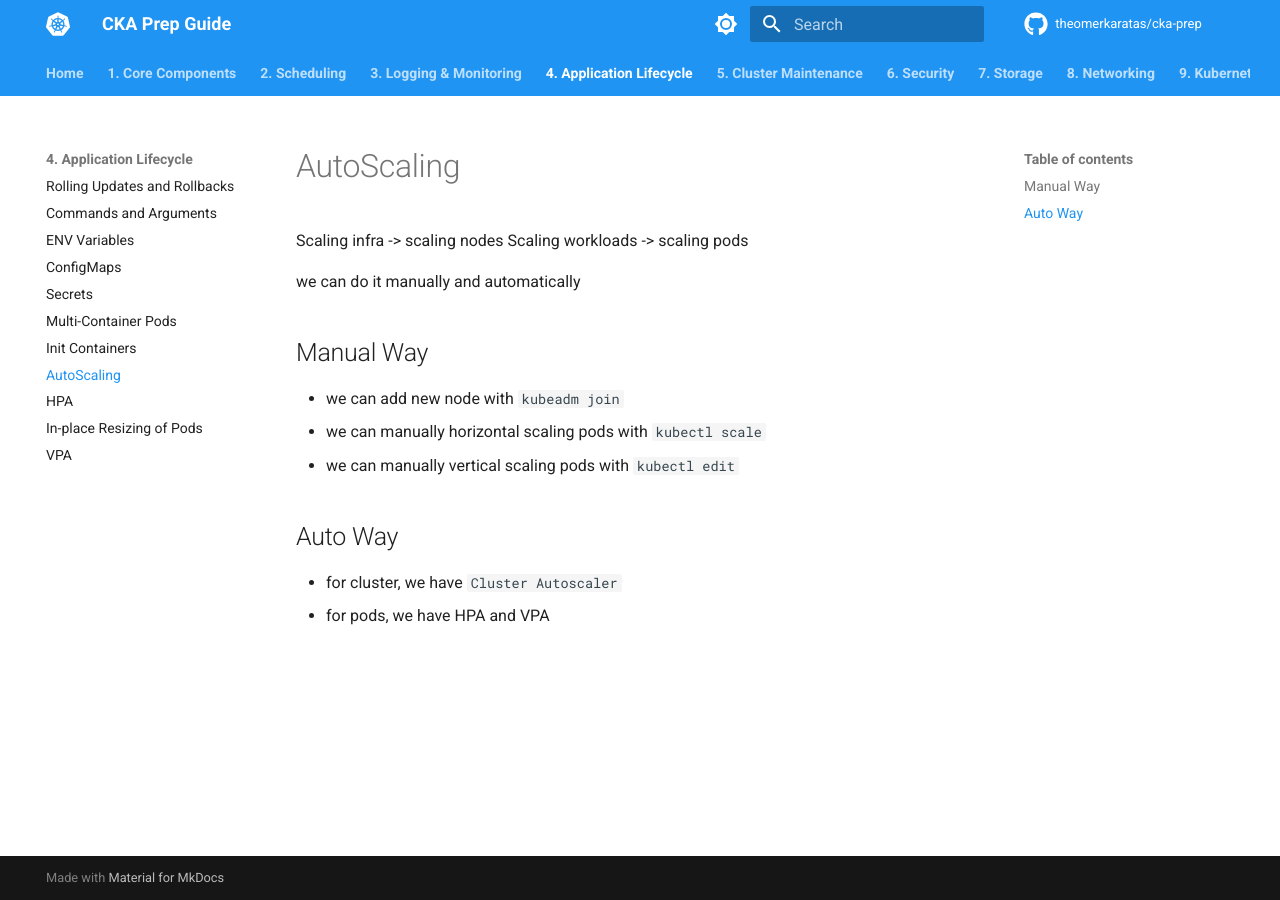
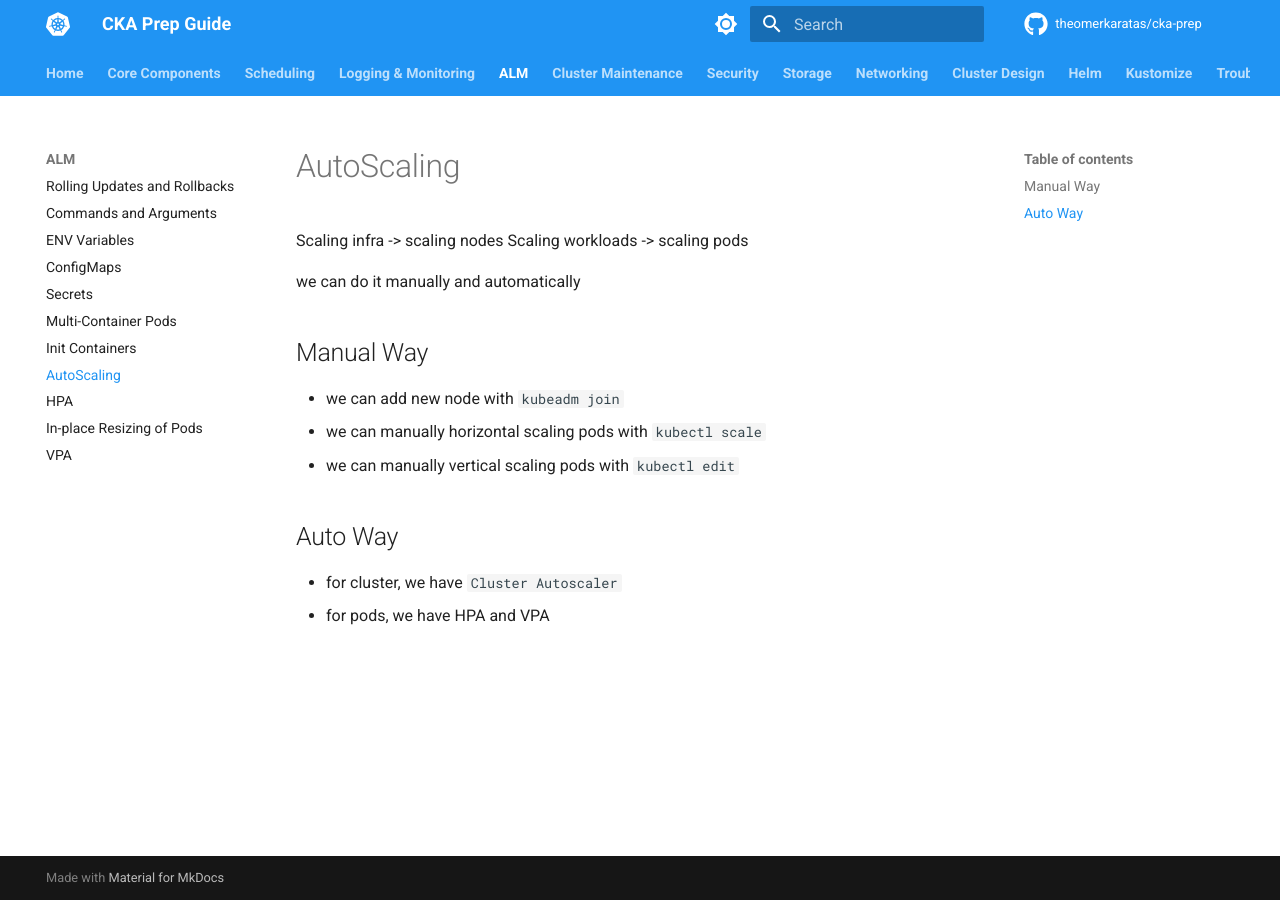
Before and after one commit to theomerkaratas/cka-prep, an MkDocs documentation site: the page built from docs/4. ALM/8. AutoScaling.md, in a window 1280 px wide. Built offline with MkDocs 1.6.1 and Material for MkDocs 9.7.7, drawn with Linux system fonts in a browser that asks for light colours; comment, search, counter and statistics services are not loaded.

Commit message:
refactor(docs): remove numbers from top navigation bar and shorten folder names

```diff
--- a/mkdocs.yml
+++ b/mkdocs.yml
@@ -74,7 +74,7 @@ markdown_extensions:
 
 nav:
   - Home: index.md
-  - 1. Core Components:
+  - Core Components:
         - etcd: "1. Core Components/1. etcd.md"
         - Kube API Server: "1. Core Components/2. Kube API Server.md"
         - Kube Controller Manager: "1. Core Components/3. Kube Controller Manager.md"
@@ -85,7 +85,7 @@ nav:
         - Services: "1. Core Components/8. Services.md"
         - Namespace: "1. Core Components/9. Namespace.md"
         - Useful Commands: "1. Core Components/10. Useful Commands.md"
-  - 2. Scheduling:
+  - Scheduling:
         - Manual Scheduling: "2. Scheduling/1. Manuel Scheduling.md"
         - Labels and Selectors: "2. Scheduling/2. Labels and Selectors.md"
         - Taints and Tolerations: "2. Scheduling/3. Taints and Tolerations.md"
@@ -102,27 +102,27 @@ nav:
         - RBAC: "2. Scheduling/14. RBAC.md"
         - Admission Controller: "2. Scheduling/15. Admission Controller.md"
         - Validating & Mutating Controllers: "2. Scheduling/16. Validating and Mutating Admission Controllers.md"
-  - 3. Logging & Monitoring:
+  - Logging & Monitoring:
         - Monitoring Cluster Components: "3. Logging & Monitoring/1. Monitoring Cluster Components.md"
         - Managing Application Logs: "3. Logging & Monitoring/2. Managing Application Logs.md"
-  - 4. Application Lifecycle:
-        - Rolling Updates and Rollbacks: "4. Application lifecycle Management/1. Rolling Updates and Rollbacks.md"
-        - Commands and Arguments: "4. Application lifecycle Management/2. Commands and Arguments.md"
-        - ENV Variables: "4. Application lifecycle Management/3. ENV Variables.md"
-        - ConfigMaps: "4. Application lifecycle Management/4. ConfigMaps.md"
-        - Secrets: "4. Application lifecycle Management/5. Secrets.md"
-        - Multi-Container Pods: "4. Application lifecycle Management/6. Multi-Container Pods.md"
-        - Init Containers: "4. Application lifecycle Management/7. Init Container.md"
-        - AutoScaling: "4. Application lifecycle Management/8. AutoScaling.md"
-        - HPA: "4. Application lifecycle Management/9. HPA.md"
-        - In-place Resizing of Pods: "4. Application lifecycle Management/10. In-place Resizing of Pods.md"
-        - VPA: "4. Application lifecycle Management/11. VPA.md"
-  - 5. Cluster Maintenance:
+  - ALM:
+        - Rolling Updates and Rollbacks: "4. ALM/1. Rolling Updates and Rollbacks.md"
+        - Commands and Arguments: "4. ALM/2. Commands and Arguments.md"
+        - ENV Variables: "4. ALM/3. ENV Variables.md"
+        - ConfigMaps: "4. ALM/4. ConfigMaps.md"
+        - Secrets: "4. ALM/5. Secrets.md"
+        - Multi-Container Pods: "4. ALM/6. Multi-Container Pods.md"
+        - Init Containers: "4. ALM/7. Init Container.md"
+        - AutoScaling: "4. ALM/8. AutoScaling.md"
+        - HPA: "4. ALM/9. HPA.md"
+        - In-place Resizing of Pods: "4. ALM/10. In-place Resizing of Pods.md"
+        - VPA: "4. ALM/11. VPA.md"
+  - Cluster Maintenance:
         - OS Upgrade: "5. Cluster Maintenance/1. OS Upgrade.md"
         - Cluster Upgrade Intro: "5. Cluster Maintenance/2. Cluster Upgrade Intro.md"
         - Backup and Restore Methods: "5. Cluster Maintenance/3. Backup and Restore Methods.md"
         - ETCD with kubeadm: "5. Cluster Maintenance/4. ETCD with kubeadm.md"
-  - 6. Security:
+  - Security:
         - Security Primitives: "6. Security/1. Security Primitives.md"
         - Authentication: "6. Security/2. Authentication.md"
         - TLS Intro: "6. Security/3.1. TLS Intro.md"
@@ -147,7 +147,7 @@ nav:
         - Network Policies: "6. Security/13. Network Policies.md"
         - Custom Resource Definition (CRD): "6. Security/14. Custom Resource Definition (CRD).md"
         - Custom Controllers & ESO: "6. Security/15. Custom Controllers, Operation Framework and ESO.md"
-  - 7. Storage:
+  - Storage:
         - Storage Intro: "7. Storage/1.1. Intro.md"
         - Docker Storage Drivers: "7. Storage/1.2. Storage Driver and File Systems in Docker.md"
         - Docker Volume Plugins: "7. Storage/1.3. Volume Driver Plugins in Docker.md"
@@ -157,7 +157,7 @@ nav:
         - Persistent Volume Claims (PVC): "7. Storage/5. Persistent Volume Claims (PVC).md"
         - Release Status of PV: "7. Storage/6. Release Status of PV.md"
         - Storage Class: "7. Storage/6. Storage Class.md"
-  - 8. Networking:
+  - Networking:
         - Network Layers: "8. Networking/0. Network Layers.md"
         - Switching, Routing, Gateway: "8. Networking/1. Switching, Routing, Gateway.md"
         - Prerequisite DNS: "8. Networking/2.1. Prerequisite DNS.md"
@@ -191,11 +191,11 @@ nav:
         - Gateway API: "8. Networking/17.1. Gateway API.md"
         - Gateway API CKA Scenarios: "8. Networking/17.2. gateway api cka scenarios.md"
         - Ingress vs Gateway API: "8. Networking/17.3. Ingress vs Gateway API.md"
-  - 9. Kubernetes Cluster Design:
-        - Configuring HA: "9. Kubernetes Cluster Design/1. Configuring HA.md"
-        - etcd in HA: "9. Kubernetes Cluster Design/2. etcd in HA.md"
-        - Introduction to Cluster Setup with kubeadm: "9. Kubernetes Cluster Design/3. Introduction to Cluster Setup with kubeadm.md"
-  - 10. Helm:
+  - Cluster Design:
+        - Configuring HA: "9. Cluster Design/1. Configuring HA.md"
+        - etcd in HA: "9. Cluster Design/2. etcd in HA.md"
+        - Introduction to Cluster Setup with kubeadm: "9. Cluster Design/3. Introduction to Cluster Setup with kubeadm.md"
+  - Helm:
         - Intro: "10. Helm/1. Intro.md"
         - Installation & Configuration: "10. Helm/2. Installation and Configuration.md"
         - Helm 2 vs Helm 3: "10. Helm/3. Helm 2 vs Helm 3.md"
@@ -204,7 +204,7 @@ nav:
         - Helm CLI and Commands: "10. Helm/6. Helm CLI and Commands.md"
         - Customizing Parameters: "10. Helm/7. Customizing Chart Parameters.md"
         - Lifecycle Management: "10. Helm/8. Lifecycle Management with Helm.md"
-  - 11. Kustomize:
+  - Kustomize:
         - Intro: "11. kustomize/1. Intro.md"
         - Kustomize vs Helm: "11. kustomize/2. Kustomize vs Helm.md"
         - Installation: "11. kustomize/3. Installation.md"
@@ -220,13 +220,13 @@ nav:
         - Patches List: "11. kustomize/13. Patches List.md"
         - Overlays: "11. kustomize/14. Overlays.md"
         - Components: "11. kustomize/15. Components.md"
-  - 12. Troubleshooting:
+  - Troubleshooting:
         - Intro: "12. Troubleshooting/1. Intro.md"
         - Application Failure: "12. Troubleshooting/2. Application Failure.md"
         - Control Plane Failure: "12. Troubleshooting/3. Control Plane Failure.md"
         - Worker Plane Failure: "12. Troubleshooting/4. Worker Plane Failure.md"
         - Network Troubleshooting: "12. Troubleshooting/5. Network Troubleshooting.md"
-  - 13. Other Topics:
+  - Other Topics:
         - Intro: "13. Other Topics/1. Intro.md"
-  - 14. Extra Resources:
-        - Resources: "14. Extra Resources/Resources.md"
+  - Extra:
+        - Resources: "14. Extra/Resources.md"
```
Also changed, not shown: docs/14. Extra/Resources.md (renamed from docs/14. Extra Resources/Resources.md), docs/4. ALM/1. Rolling Updates and Rollbacks.md (renamed from docs/4. Application lifecycle Management/1. Rolling Updates and Rollbacks.md), docs/4. ALM/10. In-place Resizing of Pods.md (renamed from docs/4. Application lifecycle Management/10. In-place Resizing of Pods.md), docs/4. ALM/11. VPA.md (renamed from docs/4. Application lifecycle Management/11. VPA.md), docs/4. ALM/2. Commands and Arguments.md (renamed from docs/4. Application lifecycle Management/2. Commands and Arguments.md), docs/4. ALM/3. ENV Variables.md (renamed from docs/4. Application lifecycle Management/3. ENV Variables.md), docs/4. ALM/4. ConfigMaps.md (renamed from docs/4. Application lifecycle Management/4. ConfigMaps.md), docs/4. ALM/5. Secrets.md (renamed from docs/4. Application lifecycle Management/5. Secrets.md), docs/4. ALM/6. Multi-Container Pods.md (renamed from docs/4. Application lifecycle Management/6. Multi-Container Pods.md), docs/4. ALM/7. Init Container.md (renamed from docs/4. Application lifecycle Management/7. Init Container.md), docs/4. ALM/8. AutoScaling.md (renamed from docs/4. Application lifecycle Management/8. AutoScaling.md), docs/4. ALM/9. HPA.md (renamed from docs/4. Application lifecycle Management/9. HPA.md), docs/9. Cluster Design/1. Configuring HA.md (renamed from docs/9. Kubernetes Cluster Design/1. Configuring HA.md), docs/9. Cluster Design/2. etcd in HA.md (renamed from docs/9. Kubernetes Cluster Design/2. etcd in HA.md), 1 more files.
